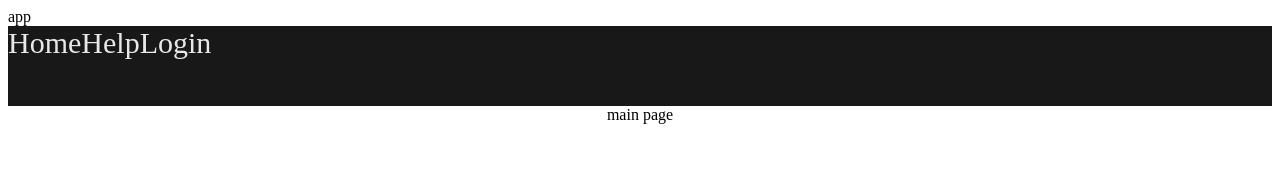
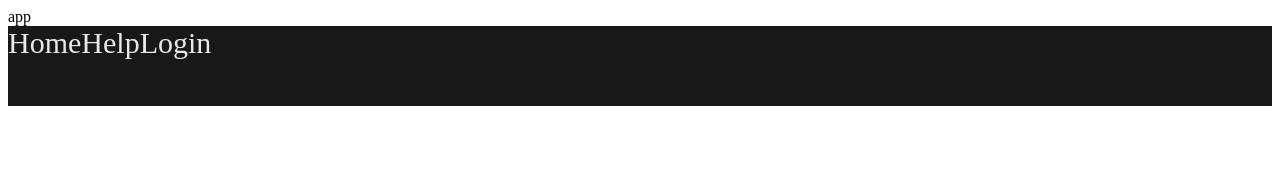
Before and after one commit to GoranAviani/sass_react, a React (Create React App) app: page / in a window 1280 px wide. Shown: the top 196 px of the page. Built offline with nearby package versions, Linux system fonts and the light colour scheme.

Commit message:
sass react

```diff
--- a/src/styles/MainPage.css
+++ b/src/styles/MainPage.css
@@ -1,6 +1,7 @@
 .mainPage {
+  height: 500px;
   display: flex;
-  align-content: center;
+  align-items: center;
   justify-content: center;
 }
 
```
